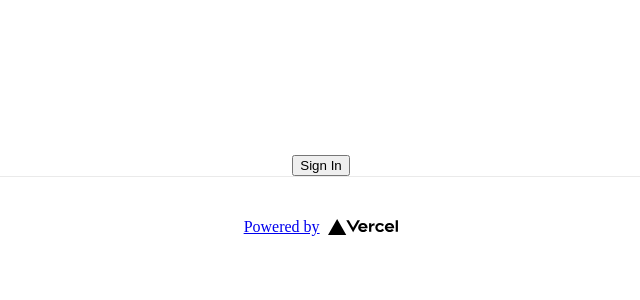
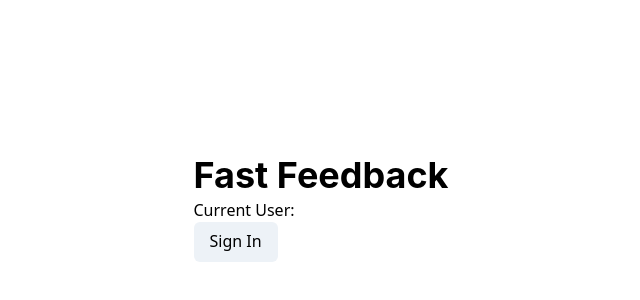
Before and after one commit to Ryan-Solomon/feedback, a Next.js app: page / in a window 1280 px wide. Shown: the part 192-492 px from the top of the page, without its empty margins (319-959 px from the left). Built offline with nearby package versions, Linux system fonts and the light colour scheme; no server answers.

Commit message:
add js config

```diff
--- a/pages/_app.tsx
+++ b/pages/_app.tsx
@@ -1,11 +1,16 @@
+import { CSSReset, ThemeProvider } from '@chakra-ui/react';
 import React from 'react';
 import { AuthProvider } from '../lib/auth';
+import theme from '../styles/theme';
 
 function MyApp({ Component, pageProps }) {
   return (
-    <AuthProvider>
-      <Component {...pageProps} />
-    </AuthProvider>
+    <ThemeProvider theme={theme}>
+      <AuthProvider>
+        <CSSReset />
+        <Component {...pageProps} />
+      </AuthProvider>
+    </ThemeProvider>
   );
 }
 
--- a/pages/index.tsx
+++ b/pages/index.tsx
@@ -1,4 +1,6 @@
+import { Text, Heading, Button, Code } from '@chakra-ui/react';
 import Head from 'next/head';
+import React from 'react';
 import { useAuth } from '../lib/auth';
 import styles from '../styles/Home.module.css';
 
@@ -10,21 +12,16 @@ export default function Home() {
         <title>Create Next App</title>
         <link rel='icon' href='/favicon.ico' />
       </Head>
-
-      <div>{auth?.user?.email}</div>
-      <button onClick={(e) => auth.signinWithGitHub()}>Sign In</button>
-      {auth?.user && <button onClick={(e) => auth.signout()}>Sign Out</button>}
-
-      <footer className={styles.footer}>
-        <a
-          href='https://vercel.com?utm_source=create-next-app&utm_medium=default-template&utm_campaign=create-next-app'
-          target='_blank'
-          rel='noopener noreferrer'
-        >
-          Powered by{' '}
-          <img src='/vercel.svg' alt='Vercel Logo' className={styles.logo} />
-        </a>
-      </footer>
+      <main>
+        <Heading>Fast Feedback</Heading>
+        <Text>
+          Current User: <Code>{auth?.user?.email}</Code>
+        </Text>
+        {auth?.user && (
+          <Button onClick={(e) => auth.signout()}>Sign Out</Button>
+        )}
+        <Button onClick={(e) => auth.signinWithGitHub()}>Sign In</Button>
+      </main>
     </div>
   );
 }
--- a/styles/theme.js
+++ b/styles/theme.js
@@ -1,11 +1,11 @@
 import React from 'react';
-import { theme as chakraTheme } from '@chakra-ui/core';
+import { theme as chakraTheme } from '@chakra-ui/react';
 
 const theme = {
   ...chakraTheme,
   fonts: {
     ...chakraTheme.fonts,
-    body: `Inter,-apple-system,BlinkMacSystemFont,"Segoe UI",Helvetica,Arial,sans-serif,"Apple Color Emoji","Segoe UI Emoji","Segoe UI Symbol"`,
+    body: `"Segoe UI",Helvetica,Arial,sans-serif,"Apple Color Emoji","Segoe UI Emoji","Segoe UI Symbol"`,
   },
   fontWeights: {
     normal: 400,
```
Also changed, not shown: jsconfig.json (added, +11 -0 lines).
